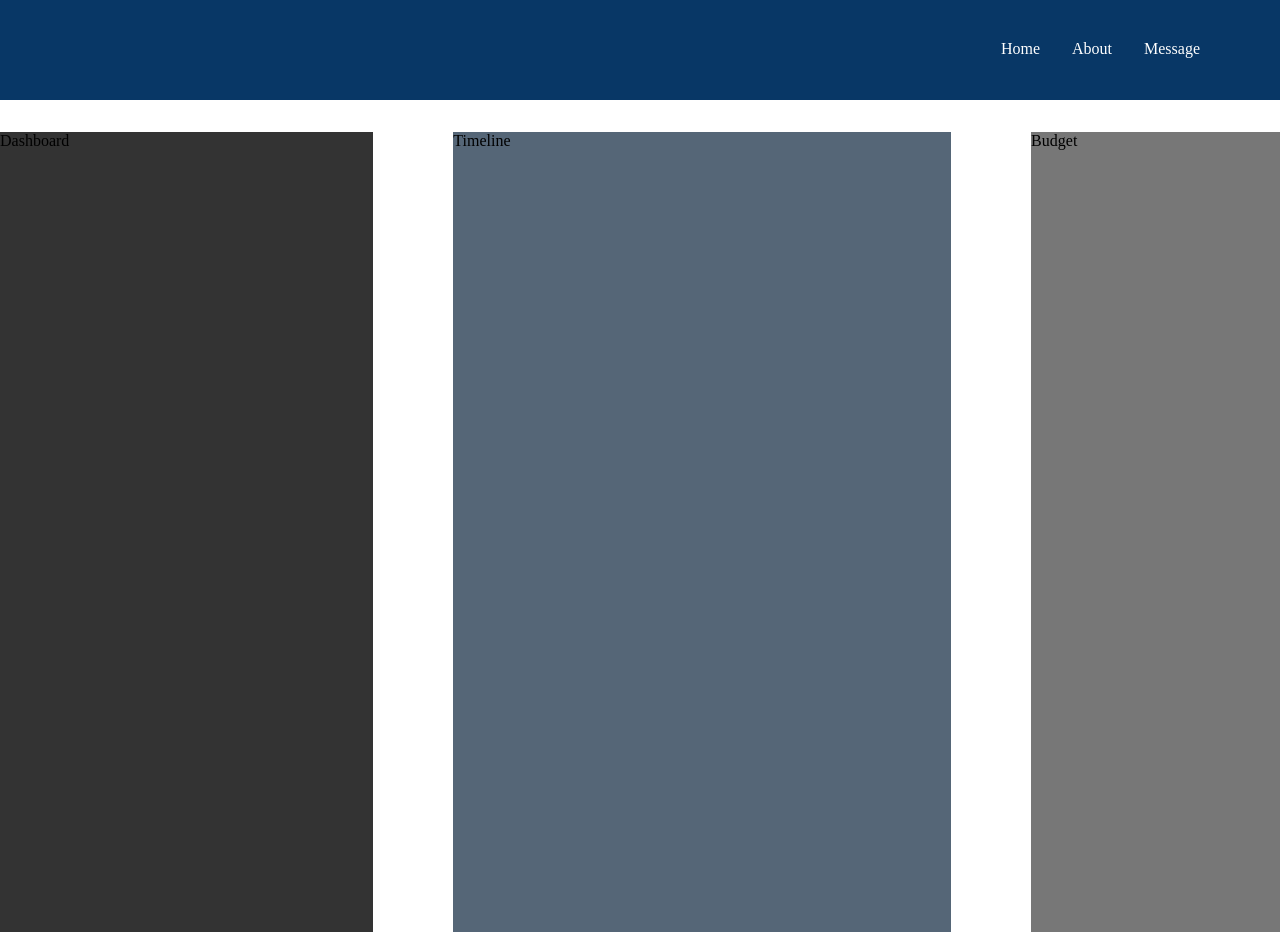
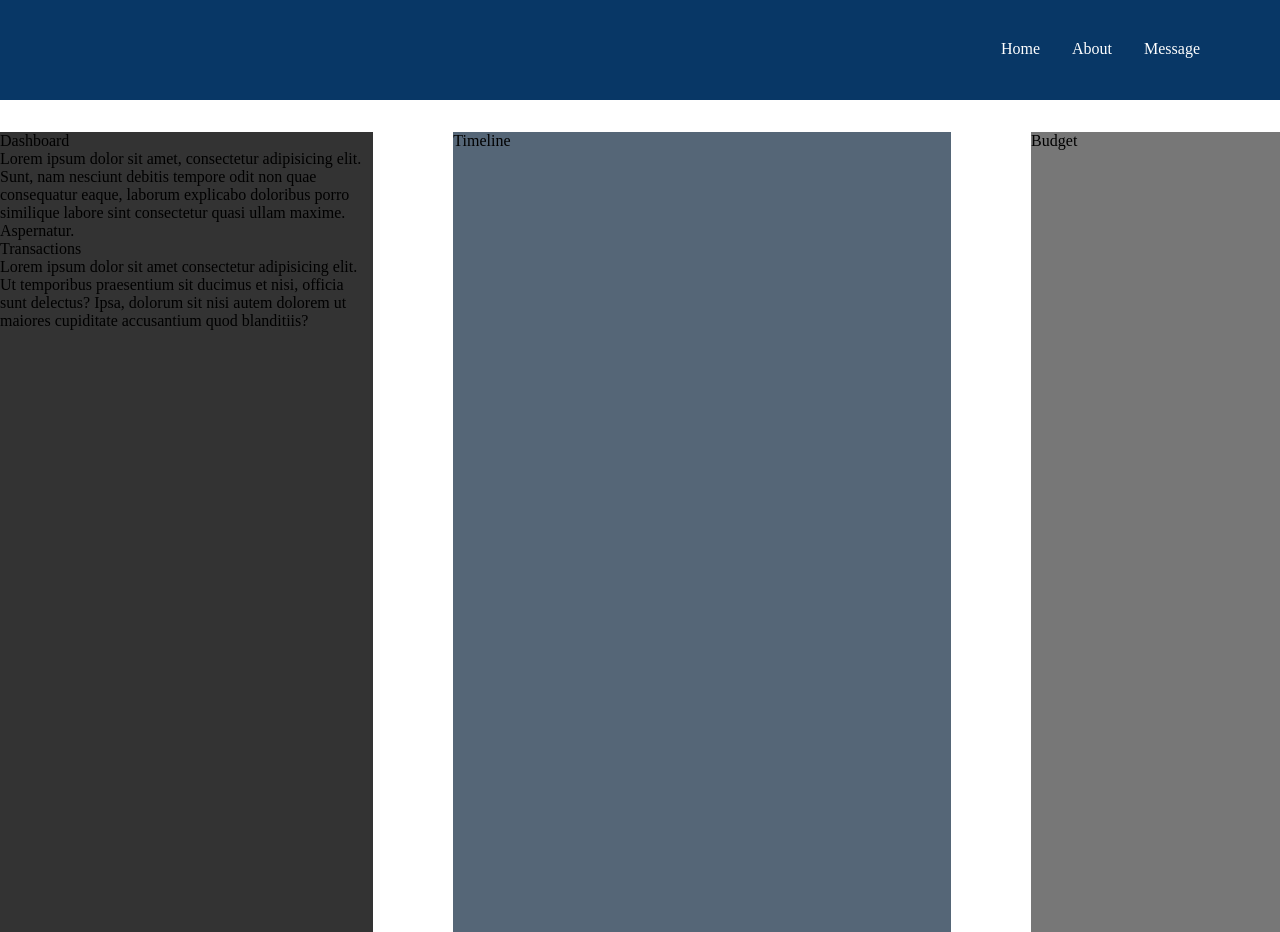
Before and after one commit to JanefrancessC/HackthonTable3, a plain HTML site: page FrondEnd/index.html in a window 1280 px wide. Drawn offline with Linux system fonts and the light colour scheme.

Commit message:
Update index.html

```diff
--- a/FrondEnd/index.html
+++ b/FrondEnd/index.html
@@ -5,7 +5,7 @@
   <meta http-equiv="X-UA-Compatible" content="IE=edge">
   <meta name="viewport" content="width=device-width, initial-scale=1.0">
   <title>Home</title>
-  <link rel="stylesheet" href="/FrondEnd/style.css">
+  <link rel="stylesheet" href="style.css">
 </head>
 <body>
   <header>
@@ -18,7 +18,12 @@
     </nav>
   </header>
   <section id="main">
-    <section id="dashboard">Dashboard</section>
+    <section id="dashboard">Dashboard
+      <p>Lorem ipsum dolor sit amet, consectetur adipisicing elit. Sunt, nam nesciunt debitis tempore odit non quae consequatur eaque, laborum explicabo doloribus porro similique labore sint consectetur quasi ullam maxime. Aspernatur.</p>
+      <section id="transactions">Transactions
+        <p>Lorem ipsum dolor sit amet consectetur adipisicing elit. Ut temporibus praesentium sit ducimus et nisi, officia sunt delectus? Ipsa, dolorum sit nisi autem dolorem ut maiores cupiditate accusantium quod blanditiis?</p>
+      </section>
+    </section>
     <section id="timeline">Timeline</section>
     <section id="budget">Budget</section>
   </section>
```
